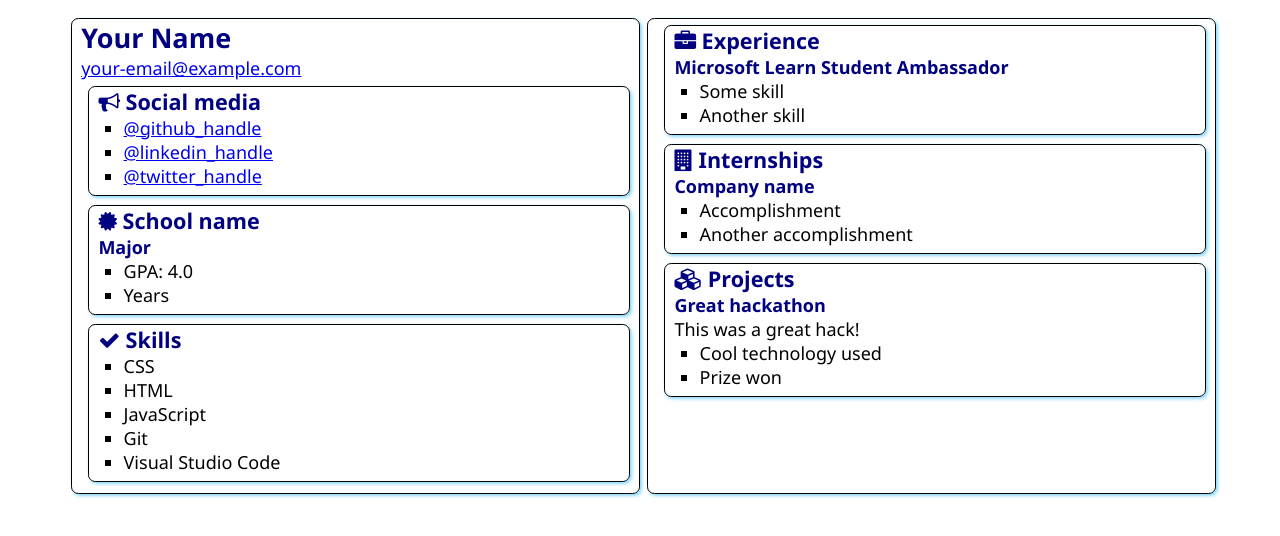
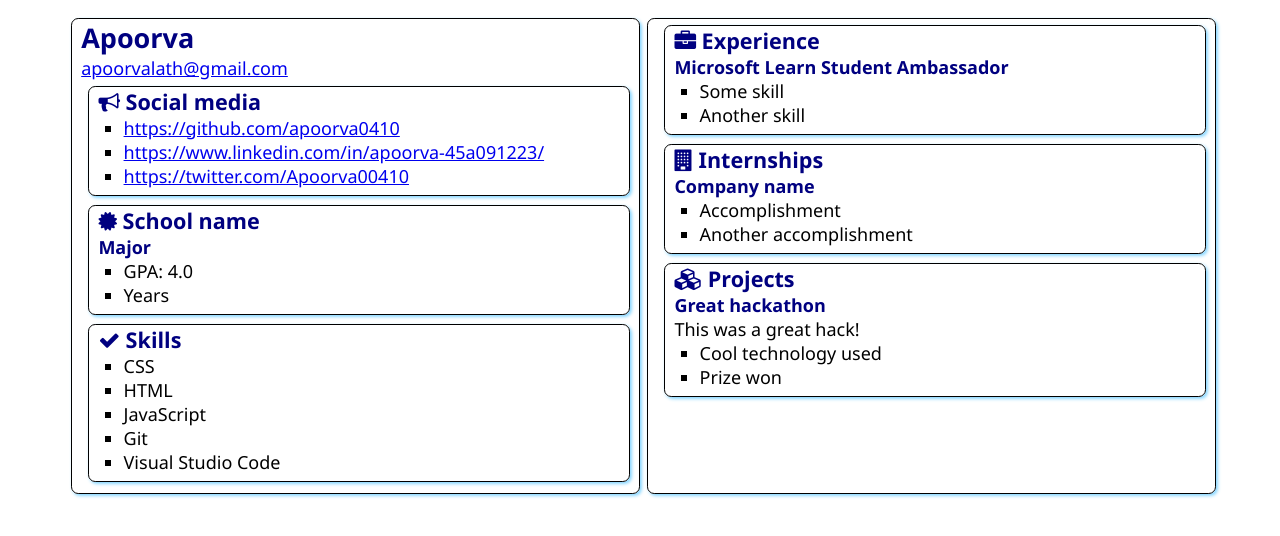
Before and after one commit to apoorva0410/SATechnicalOnboarding, a plain HTML site: page src/index.html in a window 1280 px wide. Drawn offline with Linux system fonts and the light colour scheme.

Commit message:
Added my name
Added my name and social media

```diff
--- a/src/index.html
+++ b/src/index.html
@@ -12,8 +12,8 @@
 <body>
     <main>
         <article class="box">
-            <h1>Your Name</h1>
-            <div><a href="mailto:your.email@example.com">your-email@example.com</a></div>
+            <h1>Apoorva</h1>
+            <div><a href="mailto:your.email@example.com">apoorvalath@gmail.com</a></div>
 
             <section class="box">
                 <h2>
@@ -21,9 +21,9 @@
                     Social media
                 </h2>
                 <ul>
-                    <li><a href="https://github.com/<handle>">@github_handle</a></li>
-                    <li><a href="https://linkedin.com/in/<handle>">@linkedin_handle</a></li>
-                    <li><a href="https://twitter.com/<handle>">@twitter_handle</a></li>
+                    <li><a href="https://github.com/<handle>">https://github.com/apoorva0410</a></li>
+                    <li><a href="https://linkedin.com/in/<handle>">https://www.linkedin.com/in/apoorva-45a091223/</a></li>
+                    <li><a href="https://twitter.com/<handle>">https://twitter.com/Apoorva00410</a></li>
                 </ul>
             </section>
 
```
